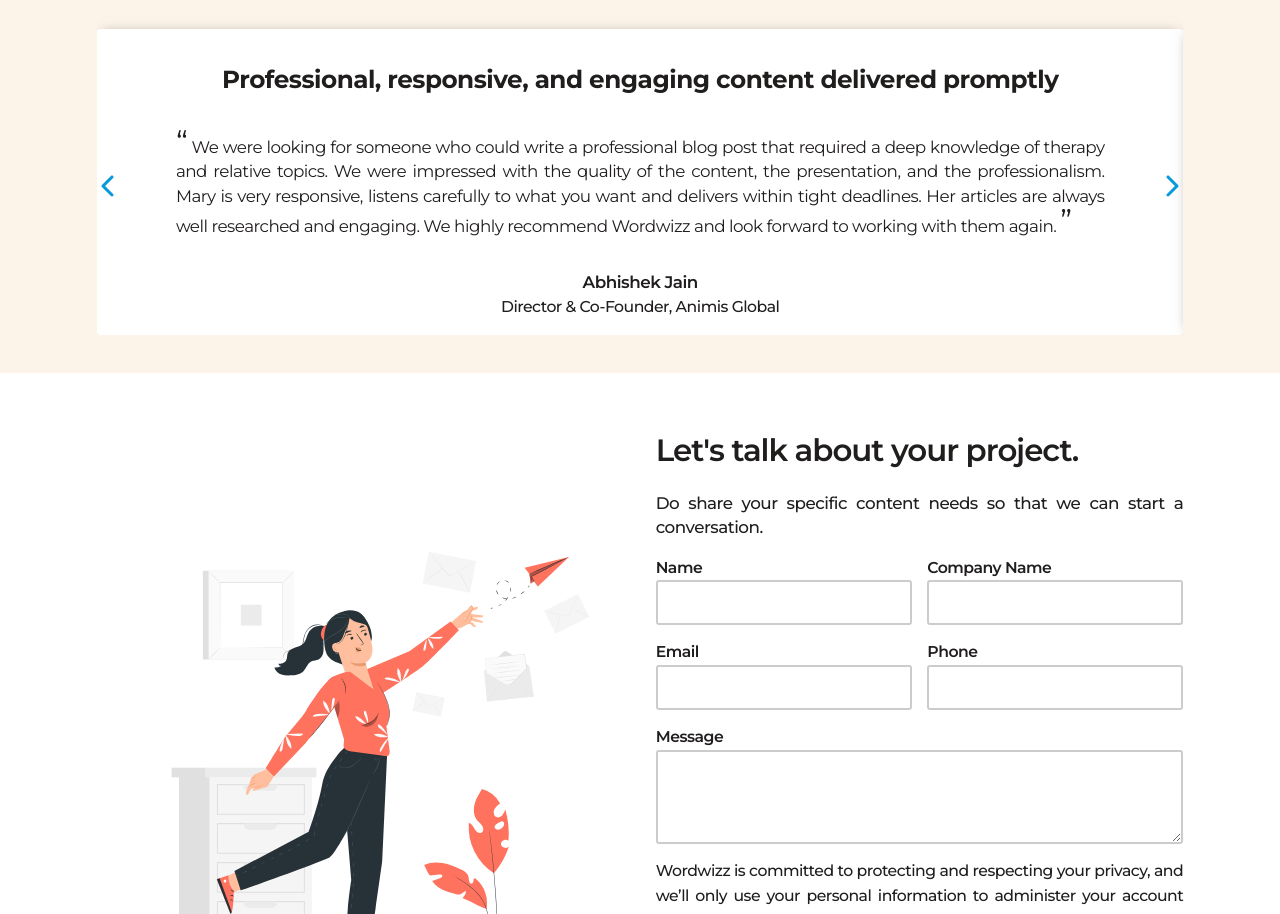
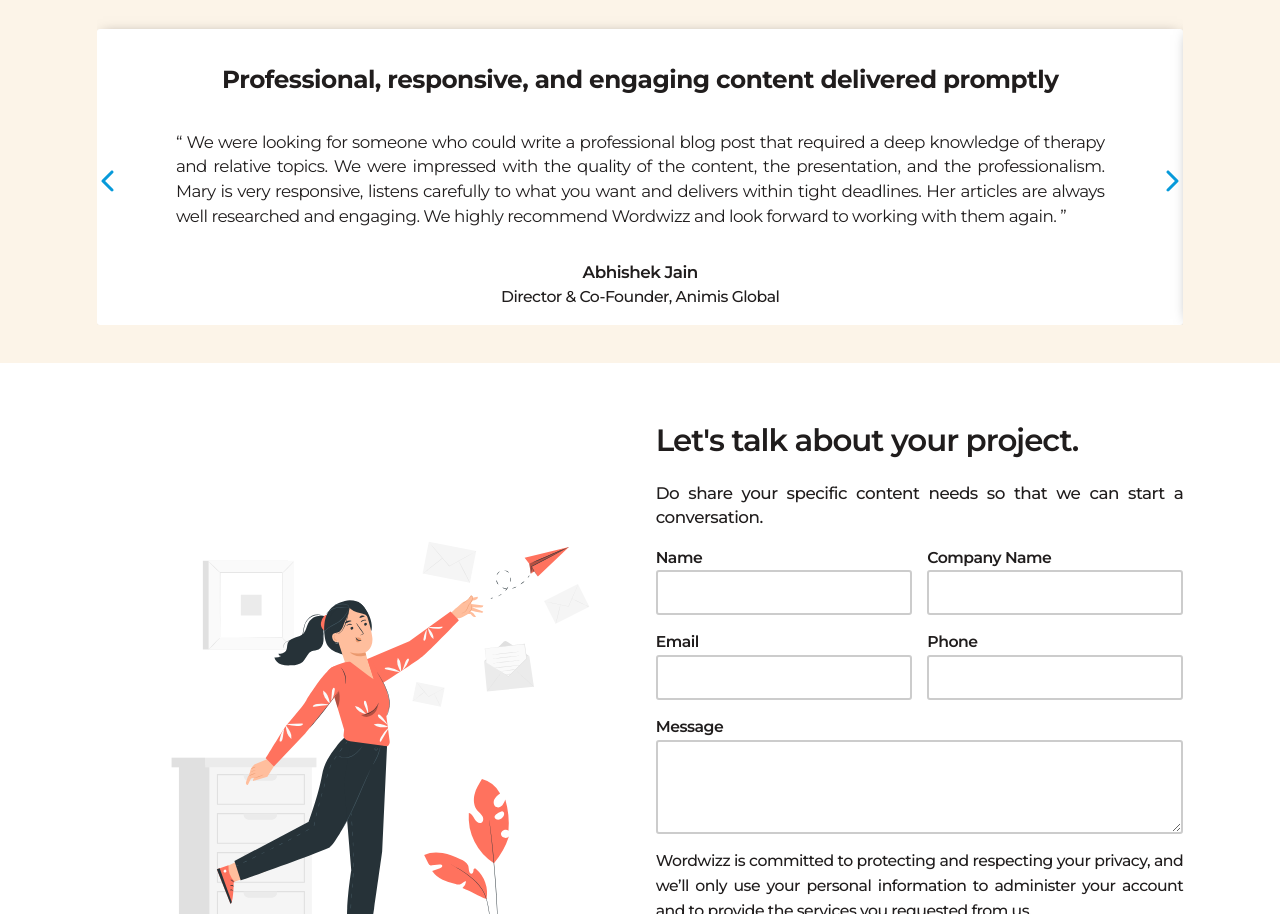
Before and after one commit to wordwizz/wordwizz-website, a website built with Vite: page index.html in a window 1280 px wide. Shown: the part 2649-3563 px from the top of the page. Built offline with nearby package versions, Linux system fonts and the light colour scheme.

Commit message:
chore: removed font-size from testimonial quotes icon

```diff
--- a/scss/style.scss
+++ b/scss/style.scss
@@ -198,12 +198,10 @@ section.bg-color {
 
 .testimonial-quote::before {
   content: "\201C";
-  font-size: var(--fs-600);
 }
 
 .testimonial-quote::after {
   content: "\201D";
-  font-size: var(--fs-600);
 }
 
 .testimonial-author {
```
